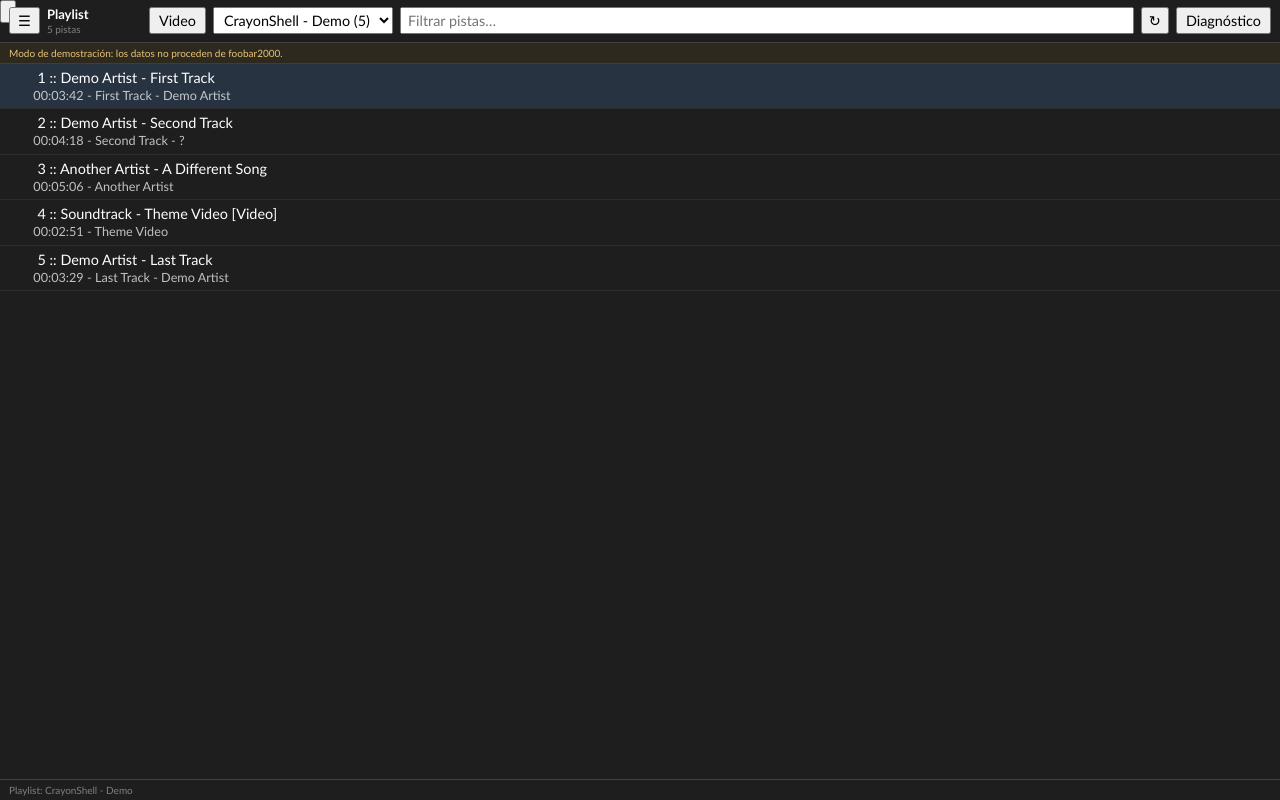
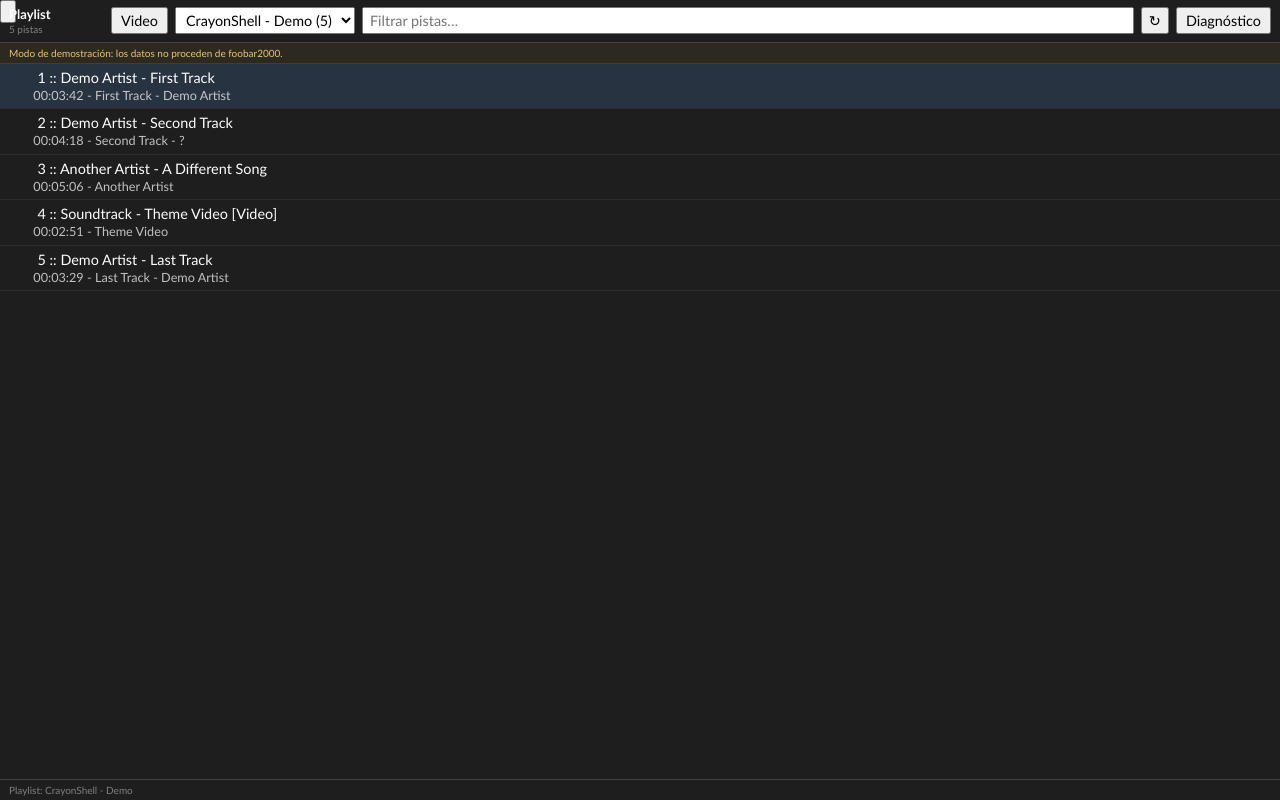
Before and after one commit to mhz698a/fb2k-CrayonShell, a React (Vite) app: page / in a window 1280 px wide. Built offline with nearby package versions, Linux system fonts and the light colour scheme.

Commit message:
Remove Sidebar toggle from playlist toolbar

```diff
--- a/src/components/PlaylistToolbar.jsx
+++ b/src/components/PlaylistToolbar.jsx
@@ -6,27 +6,12 @@ export default function PlaylistToolbar({
     onFilterChange,
     onPlaylistChange,
     onRefresh,
-    sidebarCollapsed,
-    onToggleSidebar,
     contentView,
     onToggleContentView,
     onOpenDiagnostics
 }) {
     return (
         <header className="playlist-toolbar">
-            <button
-                id="SidebarToggle"
-                className="sidebar-toggle"
-                type="button"
-                aria-controls="LeftSidebar"
-                aria-expanded={!sidebarCollapsed}
-                aria-label={sidebarCollapsed ? 'Mostrar panel lateral' : 'Ocultar panel lateral'}
-                title={sidebarCollapsed ? 'Mostrar panel lateral' : 'Ocultar panel lateral'}
-                onClick={onToggleSidebar}
-            >
-                ☰
-            </button>
-
             <div className="playlist-heading">
                 <strong>Playlist</strong>
                 <span id="PlaylistSummary">{summary}</span>
```
